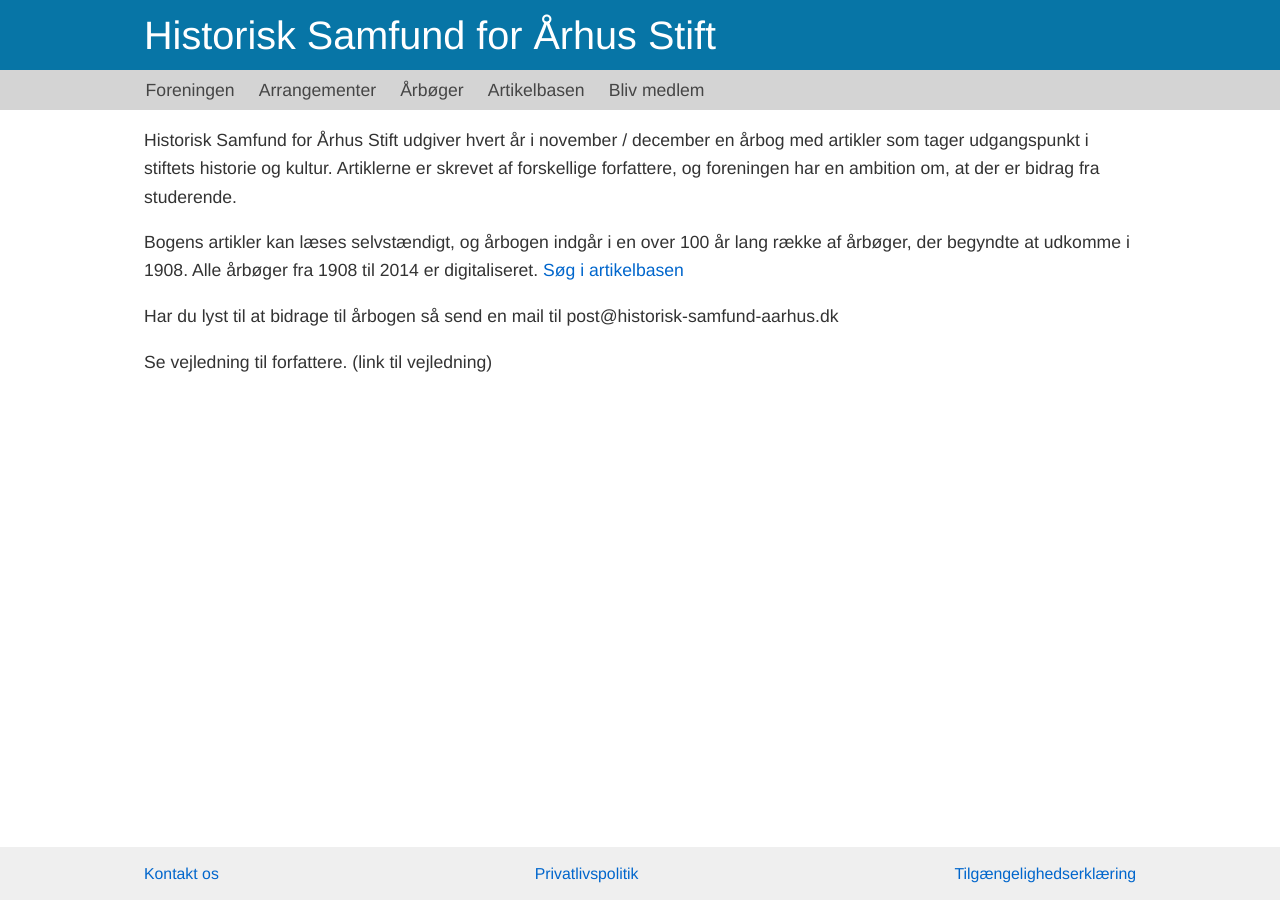
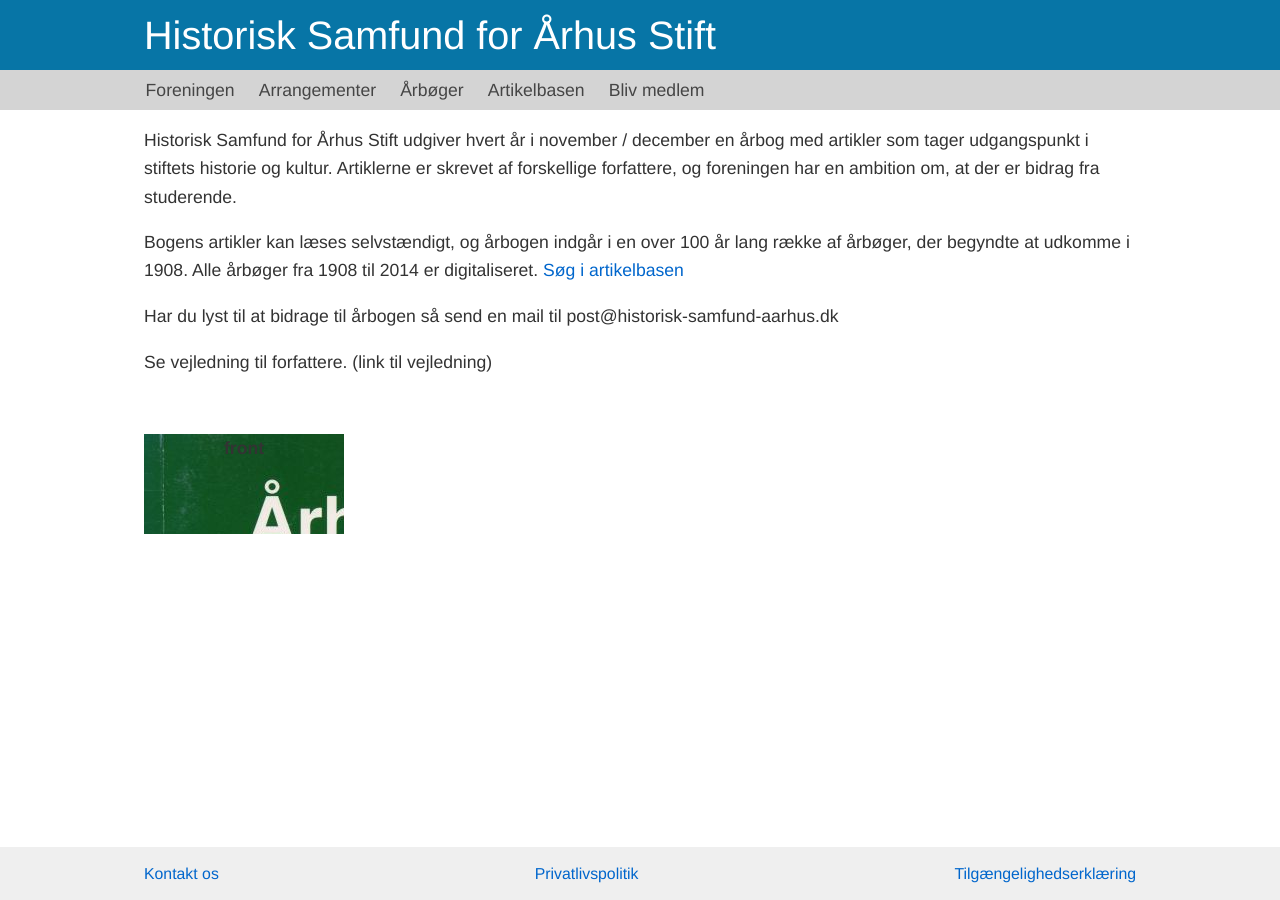
Before and after one commit to guldhorn/historisk-samfund, a Jekyll site: the page built from aarboeger.md, in a window 1280 px wide. Built offline with Jekyll 4.4.1, drawn with Linux system fonts in a browser that asks for light colours.

Commit message:
Still midstrem, but working

```diff
--- a/aarboeger.md
+++ b/aarboeger.md
@@ -17,19 +17,11 @@ permalink: /aarboeger
 
 <div class="yearbook-list">
     {% for book in site.data.yearbooks %}
-    <div class="yearbook">
-        <div class="card">
-            <div class="card__face card__face--front" style="background-image:url({{ book.image_front_url }});">front</div>
-            <div class="card__face card__face--back" style="background-image:url({{ book.image_front_url }});">back</div>
-        </div>
+    <div class="book">
+      <div class="card">
+          <div class="card__face card__face--front" style="background-image:url({{ book.image_front_url | relative_url }});">front</div>
+          <div class="card__face card__face--back" style="background-image:url({{ book.image_back_url | relative_url }});">back</div>
+      </div>
     </div>
-      <!-- <div class="book-image">
-        <img src="{{ book.image_url | relative_url }}" alt="{{ book.image_alt }}">
-      </div>
-      <div class="book-textbox">
-        <p class="book-title">{{ book.title }}</p>
-        <p class="book-text">{{ book.text }}</p>
-        <a href="{{ book.page_url | relative_url }}">Læs mere...</a>
-      </div> -->
-  {% endfor %}
+    {% endfor %}
 </div>
--- a/assets/main.css
+++ b/assets/main.css
@@ -564,18 +564,24 @@ input {
 /************/
 /* YEARBOOK */
 /************/
+.yearbook-list {
+        display: grid;
+        grid-template-columns: minmax(300px, 480px);
+        /* grid-template-rows: 100vh; */
+        grid-gap: 0;
+}
 .book {
     display: inline-block;
     width: 200px;
     height: 260px;
     margin: 40px 0;
-    perspective: 600px;
+    /* perspective: 600px; */
   }
 
 .card {
     position: relative;
-    width: 100%;
-    height: 100%;
+    width: 200px;
+    height: 100px;
     cursor: pointer;
     transform-style: preserve-3d;
     transform-origin: center right;
@@ -588,10 +594,10 @@ input {
 
 .card__face {
     position: absolute;
-    width: 100%;
-    height: 100%;
-    line-height: 260px;
-    color: white;
+    width: 200px;
+    height: 100px;
+    /* line-height: 260px; */
+    /* color: white; */
     text-align: center;
     font-weight: bold;
     font-size: 40px;
@@ -599,10 +605,11 @@ input {
   }
 
 .card__face--front {
-    background-image: url(Årbog_2014_f.jpg);
+    font-size: inherit;
 }
-
+.card.is-flipped .card__face--front {
+    z-index: -1;
+}
 .card__face--back {
-    background-image: url(Årbog_2014_b.jpg);
     transform: rotateY(180deg);
   }
--- a/assets/script.js
+++ b/assets/script.js
@@ -11,14 +11,16 @@ if (document.readyState === "loading") {
 } else {
     // `DOMContentLoaded` has already fired
     processPage();
-    var cards = document.querySelectorAll('.card');
-    [...cards].forEach((card) => {
+}
+
+function cardFlip() {
+    let cards = document.querySelectorAll('.card');
+    cards.forEach((card) => {
         card.addEventListener( 'click', function() {
             card.classList.toggle('is-flipped');
         });
     });
 }
-
 // Generér {start} til {end} af {total}
 function generateResultCounters(result) {
     let end = Math.min(result.offset + result.size, result.total);
@@ -52,6 +54,10 @@ function populateSearchform(params) {
 
 // On 'DOMContentLoaded', tjek om du er på søgesiden, og om der er søge-parametre i url'en
 function processPage() {
+    if(document.location.pathname.endsWith("/aarboeger")) {
+        cardFlip();
+    }
+
     // if not on the searchpage or no query_params, just return
     if (!document.location.pathname.endsWith("/artikler") || !document.location.search) {
         return
```
Also changed, not shown: index.md (+3 -1 lines). Lines whose indentation alone changed are shown as unchanged.
